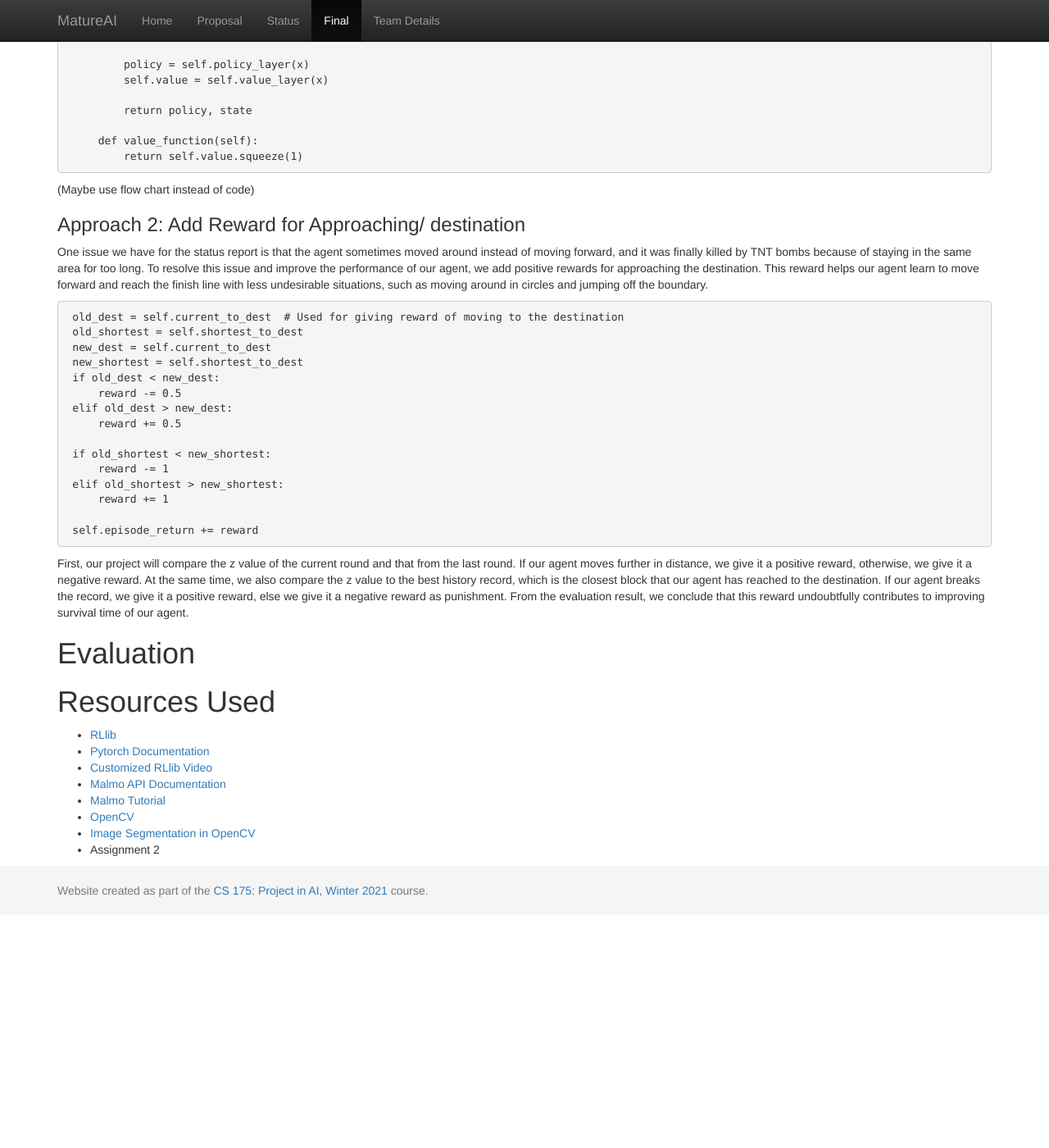
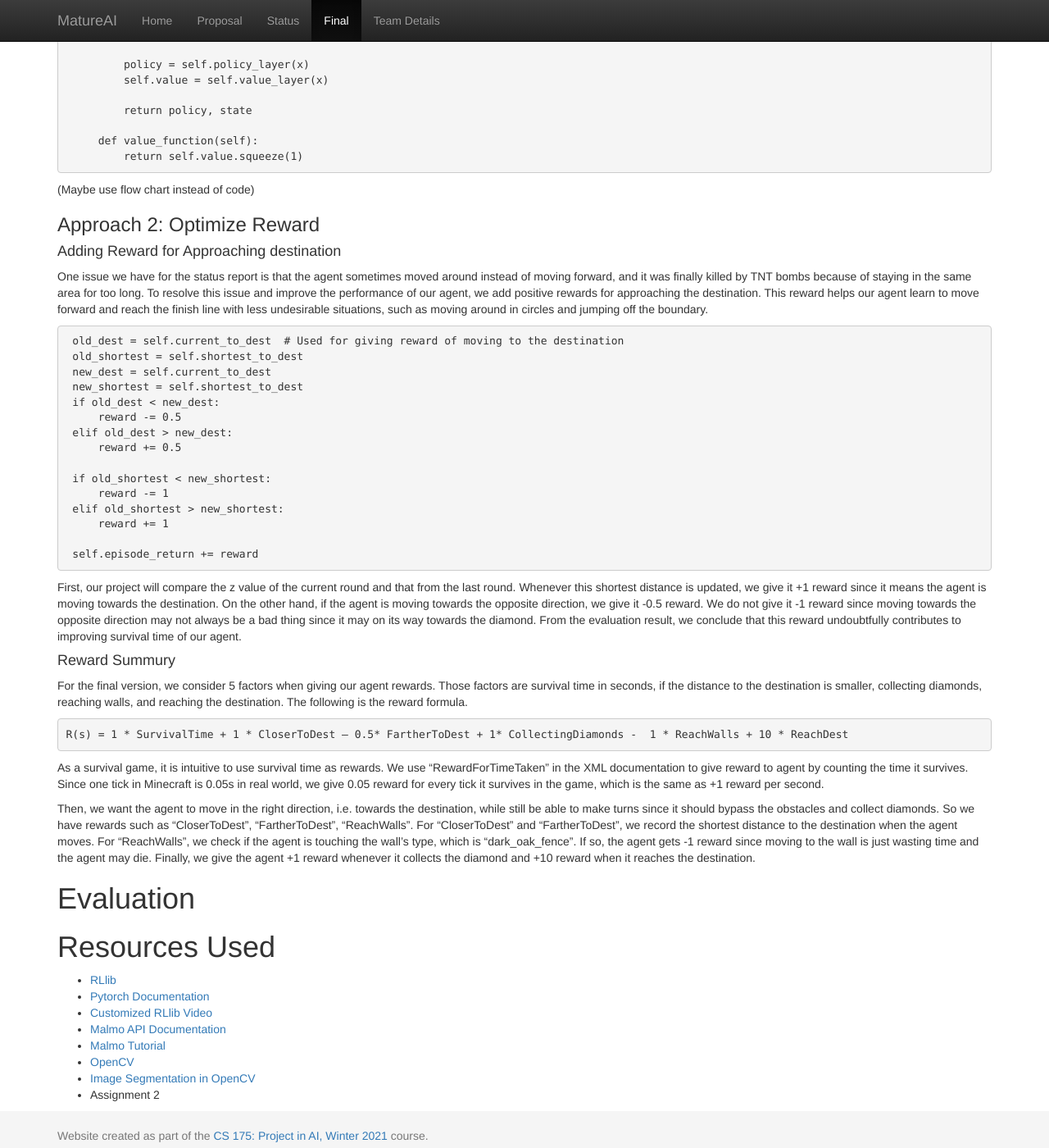
Before and after one commit to LeoLuo0320/MatureAI, a Jekyll site: the page built from docs/final.md, in a window 1280 px wide and 1400 px high, scrolled down 1071 px. Shown: the whole window at 82% size. Built offline with Jekyll 4.4.1, drawn with Linux system fonts in a browser that asks for light colours; before the commit the page ends 2187 px from its top, so only the background shows below that.

Commit message:
Update Reward in Approach

````diff
--- a/docs/final.md
+++ b/docs/final.md
@@ -48,7 +48,9 @@ Compared to the status report, we customized PPO trainer with CNN network with t
 
 (Maybe use flow chart instead of code)
 
-### Approach 2: Add Reward for Approaching/ destination
+### Approach 2: Optimize Reward
+
+#### Adding Reward for Approaching destination
 
 One issue we have for the status report is that the agent sometimes moved around instead of moving forward, and it was finally killed by TNT bombs because of staying in the same area for too long. To resolve this issue and improve the performance of our agent, we add positive rewards for approaching the destination. This reward helps our agent learn to move forward and reach the finish line with less undesirable situations, such as moving around in circles and jumping off the boundary.
 
@@ -70,7 +72,17 @@ One issue we have for the status report is that the agent sometimes moved around
  self.episode_return += reward
 ```
 
-First, our project will compare the z value of the current round and that from the last round. If our agent moves further in distance, we give it a positive reward, otherwise, we give it a negative reward. At the same time, we also compare the z value to the best history record, which is the closest block that our agent has reached to the destination. If our agent breaks the record, we give it a positive reward, else we give it a negative reward as punishment. From the evaluation result, we conclude that this reward undoubtfully contributes to improving survival time of our agent.
+First, our project will compare the z value of the current round and that from the last round. Whenever this shortest distance is updated, we give it +1 reward since it means the agent is moving towards the destination. On the other hand, if the agent is moving towards the opposite direction, we give it -0.5 reward. We do not give it -1 reward since moving towards the opposite direction may not always be a bad thing since it may on its way towards the diamond. From the evaluation result, we conclude that this reward undoubtfully contributes to improving survival time of our agent.
+
+#### Reward Summury
+For the final version, we consider 5 factors when giving our agent rewards. Those factors are survival time in seconds, if the distance to the destination is smaller, collecting diamonds, reaching walls, and reaching the destination. The following is the reward formula.
+
+    R(s) = 1 * SurvivalTime + 1 * CloserToDest – 0.5* FartherToDest + 1* CollectingDiamonds -  1 * ReachWalls + 10 * ReachDest
+
+As a survival game, it is intuitive to use survival time as rewards. We use “RewardForTimeTaken” in the XML documentation to give reward to agent by counting the time it survives. Since one tick in Minecraft is 0.05s in real world, we give 0.05 reward for every tick it survives in the game, which is the same as +1 reward per second.
+
+Then, we want the agent to move in the right direction, i.e. towards the destination, while still be able to make turns since it should bypass the obstacles and collect diamonds. So we have rewards such as “CloserToDest”, “FartherToDest”, “ReachWalls”. For “CloserToDest” and “FartherToDest”, we record the shortest distance to the destination when the agent moves. For “ReachWalls”, we check if the agent is touching the wall’s type, which is “dark_oak_fence”. If so, the agent gets -1 reward since moving to the wall is just wasting time and the agent may die. Finally, we give the agent +1 reward whenever it collects the diamond and +10 reward when it reaches the destination.
+
 
 
 # Evaluation
````
